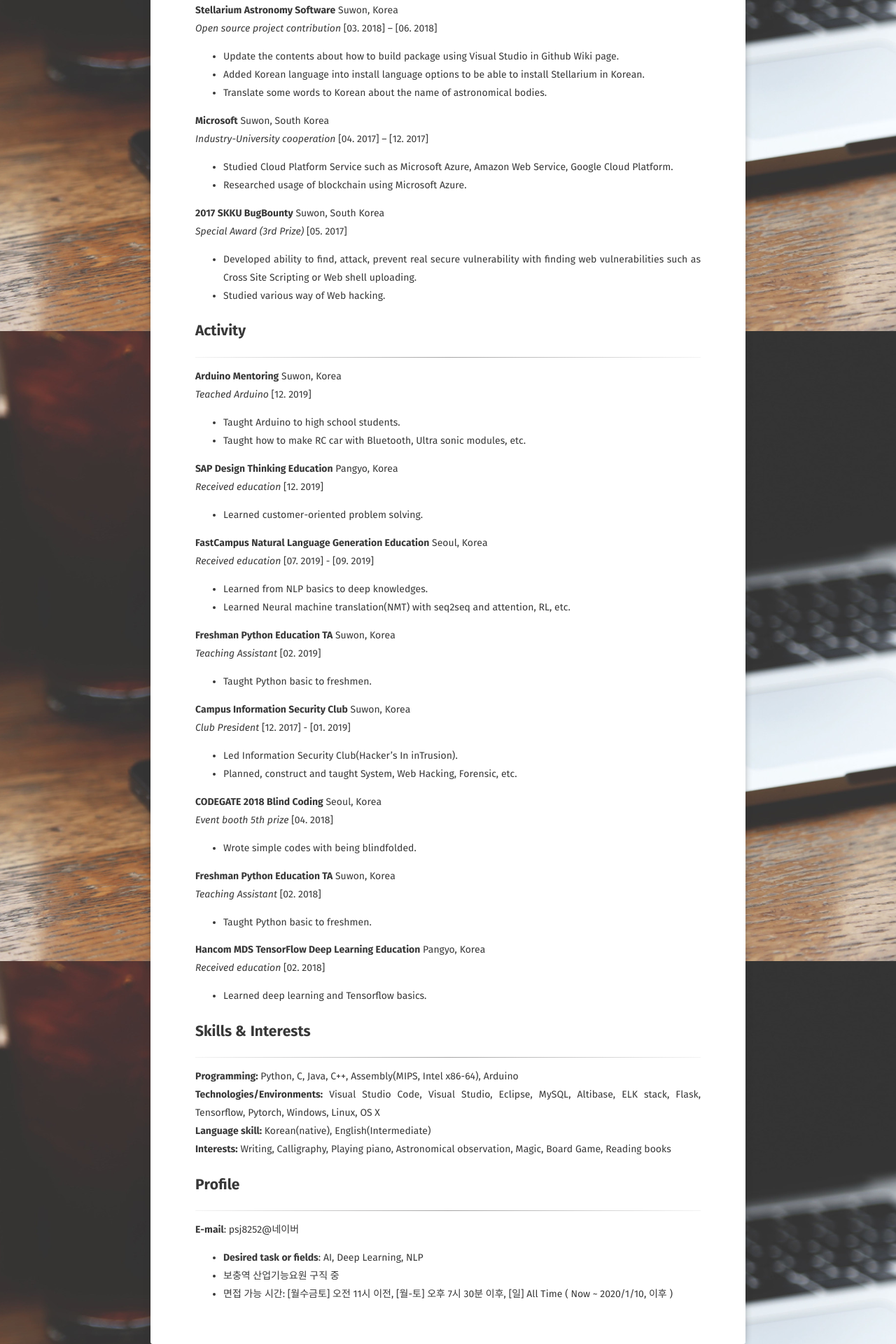
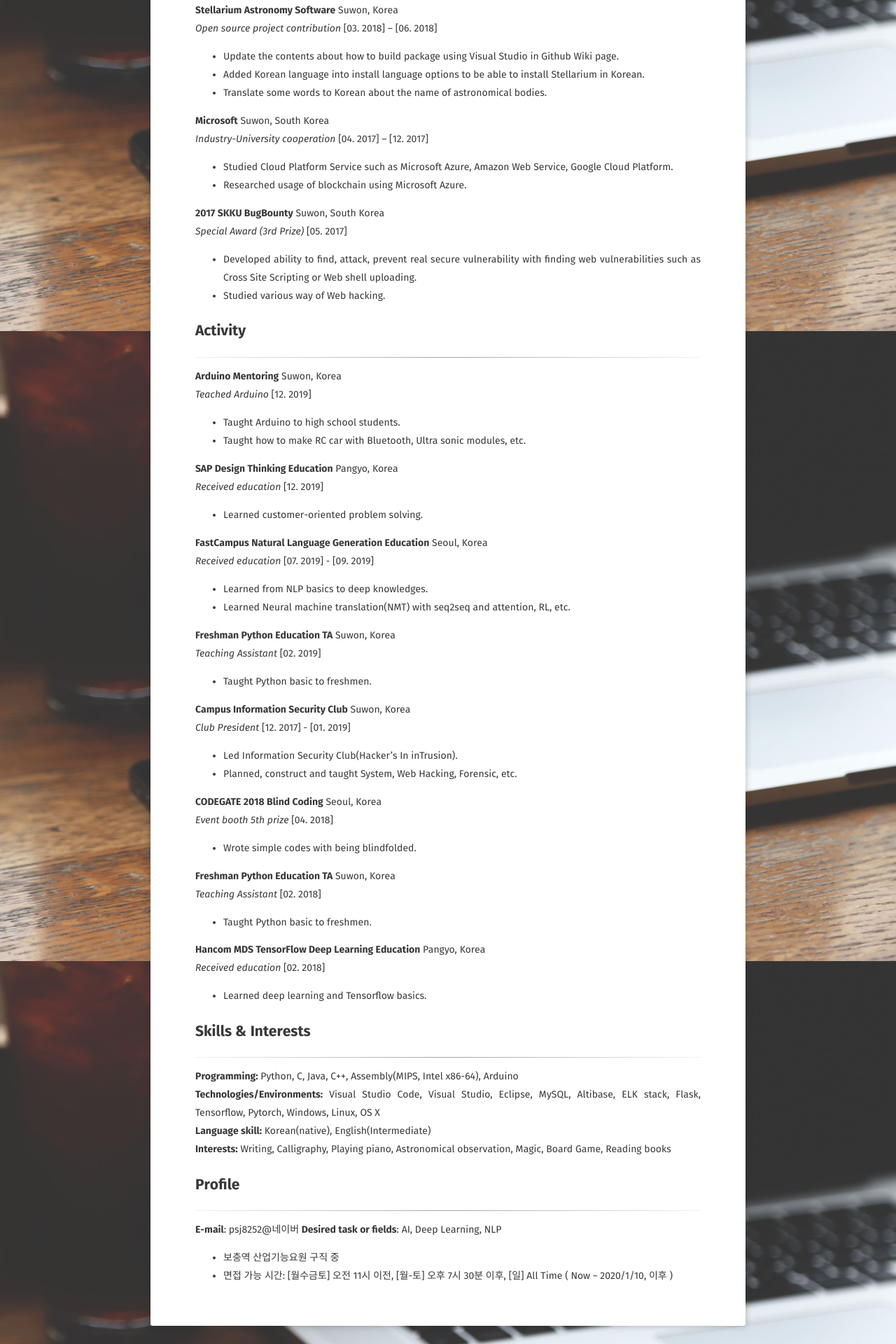
Before and after one commit to psj8252/psj8252.github.io, a Jekyll site: the page built from about/index.md, in a window 1280 px wide. Shown: the part 1327-3247 px from the top of the page at 70% size. Built offline with Jekyll 4.4.1, drawn with Linux system fonts in a browser that asks for light colours; some web fonts are replaced.

```diff
--- a/about/index.md
+++ b/about/index.md
@@ -108,6 +108,6 @@ __Interests:__ Writing, Calligraphy, Playing piano, Astronomical observation, Ma
 ## Profile
 <hr/>
 __E-mail__: psj8252@네이버
-* __Desired task or fields__: AI, Deep Learning, NLP
+__Desired task or fields__: AI, Deep Learning, NLP
 * 보충역 산업기능요원 구직 중
 * 면접 가능 시간: [월수금토] 오전 11시 이전, [월-토] 오후 7시 30분 이후, [일] All Time        ( Now ~ 2020/1/10, 이후  )
```
